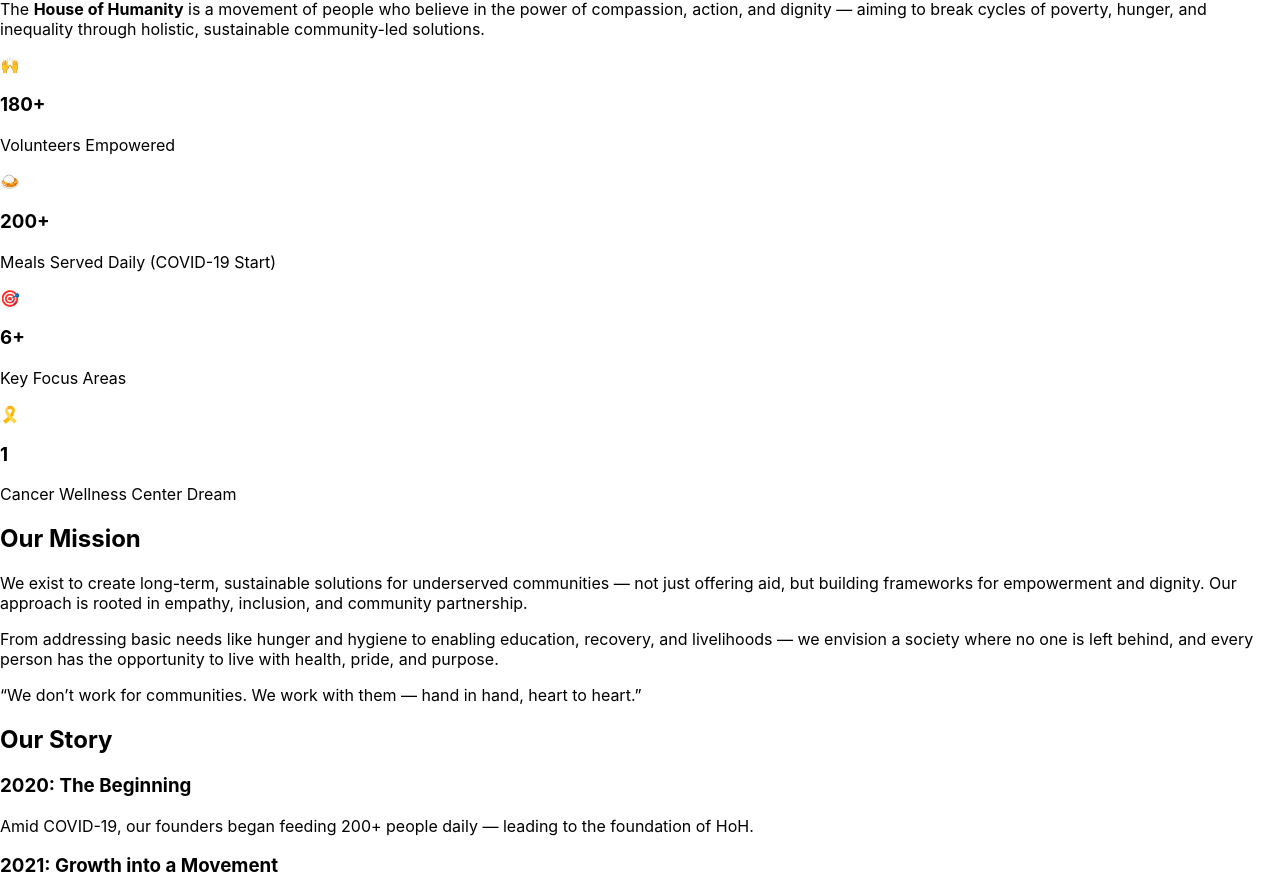
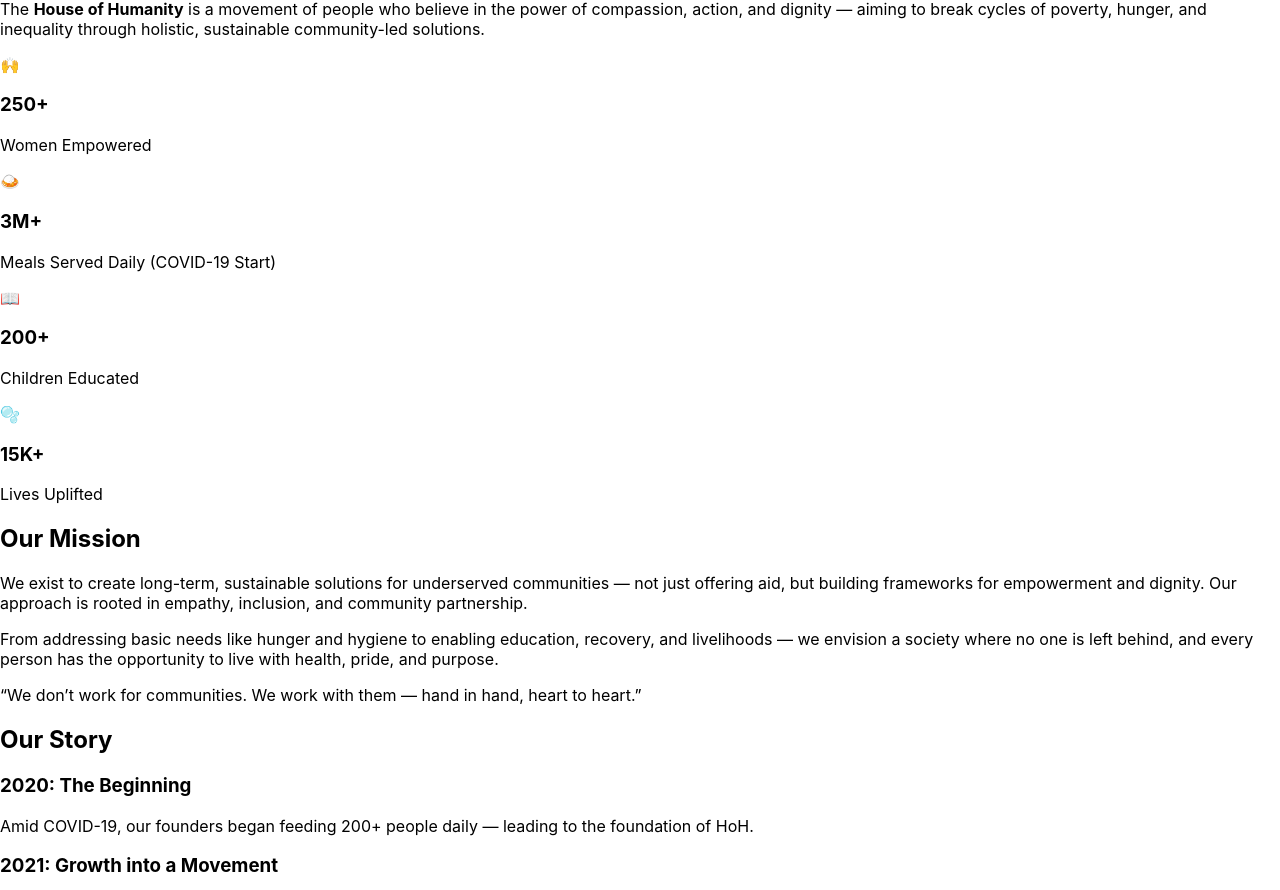
Before and after one commit to Delpat-Tech/house_of_humanity, a React (Create React App) app in the folder client/: page / in a window 1280 px wide. Shown: the part 913-1803 px from the top of the page. Built offline with nearby package versions, Linux system fonts and the light colour scheme.

Commit message:
chore(home): update stats displayed on homepage

```diff
--- a/client/src/components/Home/About.tsx
+++ b/client/src/components/Home/About.tsx
@@ -6,14 +6,14 @@ const About = () => {
   const { theme } = useTheme();
 
   const stats = [
-    { number: "180+", label: "Volunteers Empowered", icon: "🙌" },
+    { number: "250+", label: "Women Empowered", icon: "🙌" },
     {
-      number: "200+",
+      number: "3M+",
       label: "Meals Served Daily (COVID-19 Start)",
       icon: "🍛",
     },
-    { number: "6+", label: "Key Focus Areas", icon: "🎯" },
-    { number: "1", label: "Cancer Wellness Center Dream", icon: "🎗️" },
+    { number: "200+", label: "Children Educated", icon: "📖" },
+    { number: "15K+", label: "Lives Uplifted", icon: "🫧" },
   ];
 
   return (
```
